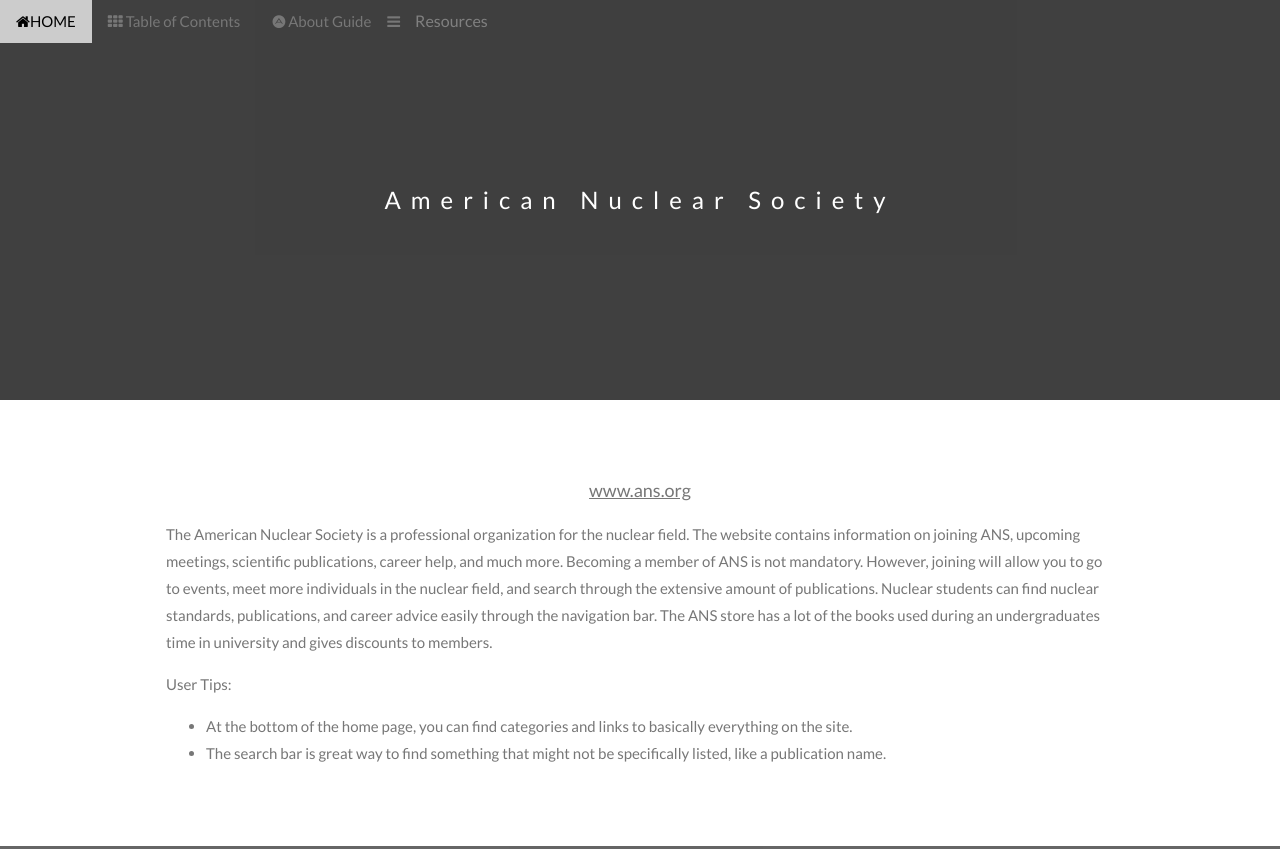
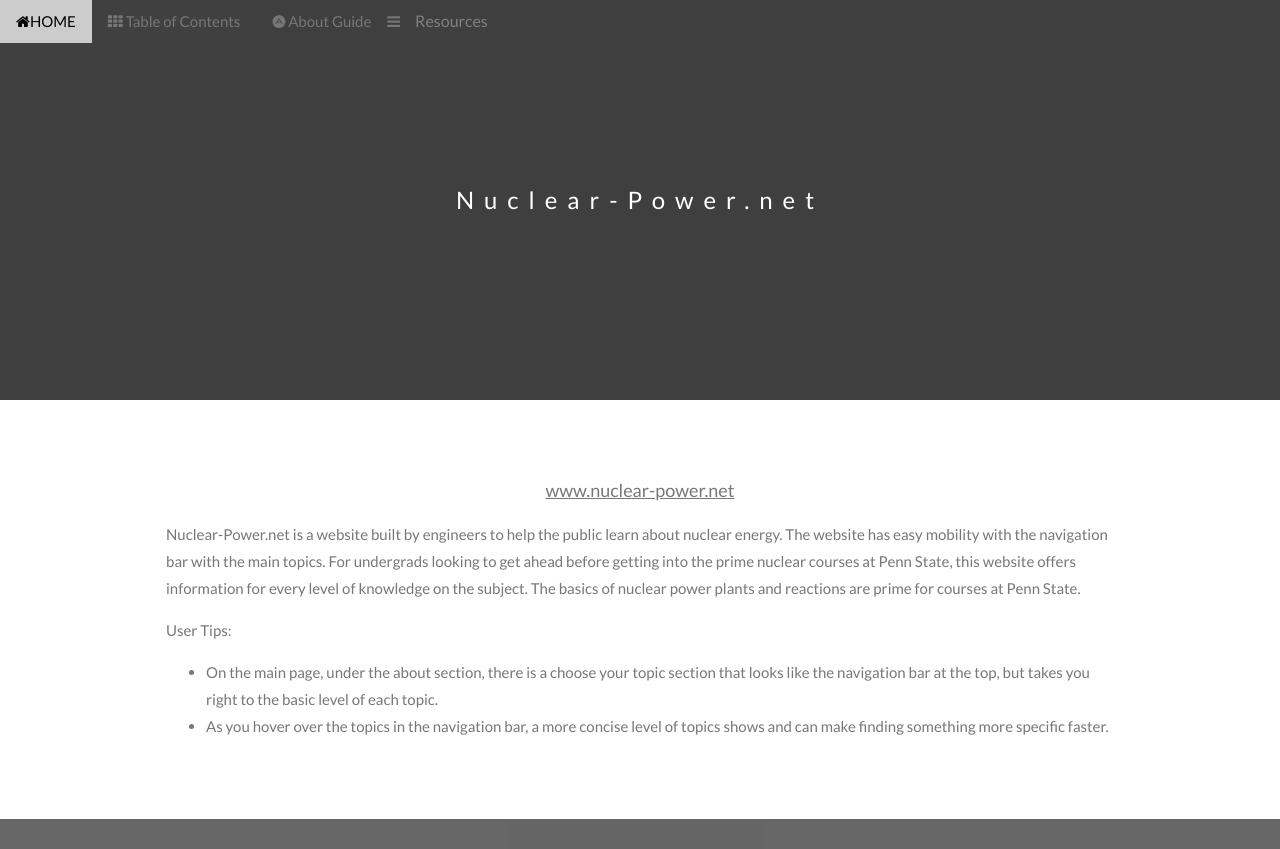
Before and after one commit to dse5063/dse5063.github.io, a plain HTML site: page resource6.html in a window 1280 px wide. Shown: the top 849 px of the page. Drawn offline with Linux system fonts and the light colour scheme.

Commit message:
irg_update

```diff
--- a/resource2.html
+++ b/resource6.html
@@ -1,6 +1,6 @@
 <!DOCTYPE html>
 <html>
-<title>ANS Abstract</title>
+<title>Nuclear Street</title>
 <meta charset="UTF-8">
 <meta name="viewport" content="width=device-width, initial-scale=1">
 <link rel="stylesheet" href="stylesheet.css">
@@ -113,7 +113,7 @@ body, html {
         <div class="column">
           <h3>Other Resources</h3>
           <a href="resource5.html">Nukeworker.com</a>
-          <a href="resource6.html">Nuclearstreet.com</a>
+          <a href="resource6.html">Nuclear-Power.net</a>
           <a href="resource7.html">Journal</a>
         </div>
       </div>
@@ -133,20 +133,20 @@ body, html {
 </div>
 <div class="bgimg-1 display-container opacity-min" id="home">
   <div class="display-middle" style="white-space:nowrap;">
-    <span class="center black xlarge wide animate-opacity">American Nuclear Society</span>
+    <span class="center black xlarge wide animate-opacity">Nuclear-Power.net</span>
   </div>
 </div>
 <!-- Container (About Section) -->
 <div class="content container padding-64" id="contents">
-<h5 class="center"><a href="http://www.ans.org/">www.ans.org</a></h5>
+<h5 class="center"><a href="https://www.nuclear-power.net/">www.nuclear-power.net</a></h5>
 <p>
-The American Nuclear Society is a professional organization for the nuclear field.  The website contains information on joining ANS, upcoming meetings, scientific publications, career help, and much more.  Becoming a member of ANS is not mandatory.  However, joining will allow you to go to events, meet more individuals in the nuclear field, and search through the extensive amount of publications.  Nuclear students can find nuclear standards, publications, and career advice easily through the navigation bar.  The ANS store has a lot of the books used during an undergraduates time in university and gives discounts to members.
+Nuclear-Power.net is a website built by engineers to help the public learn about nuclear energy.  The website has easy mobility with the navigation bar with the main topics.  For undergrads looking to get ahead before getting into the prime nuclear courses at Penn State, this website offers information for every level of knowledge on the subject.  The basics of nuclear power plants and reactions are prime for courses at Penn State.
 </p>
 <p>
 User Tips:
 <ul>
-	<li>At the bottom of the home page, you can find categories and links to basically everything on the site. </li>
-	<li>The search bar is great way to find something that might not be specifically listed, like a publication name.</li>
+	<li>On the main page, under the about section, there is a choose your topic section that looks like the navigation bar at the top, but takes you right to the basic level of each topic.</li>
+	<li>As you hover over the topics in the navigation bar, a more concise level of topics shows and can make finding something more specific faster.</li>
 </ul>
 </p>
 </div>
```
Also changed, not shown: index.html (+2 -2 lines), resource1.html (+1 -1 lines), resource3.html (+1 -1 lines), resource4.html (+1 -1 lines), resource5.html (+1 -1 lines).
